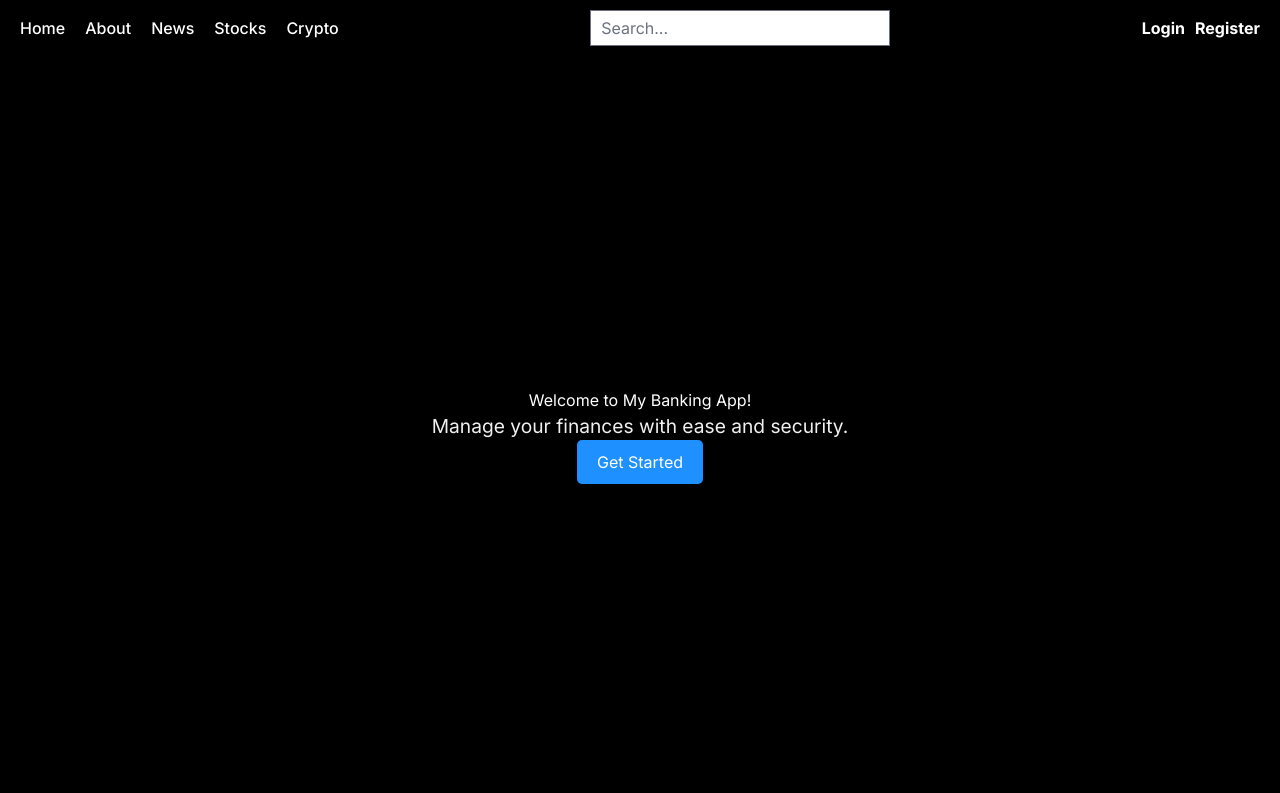
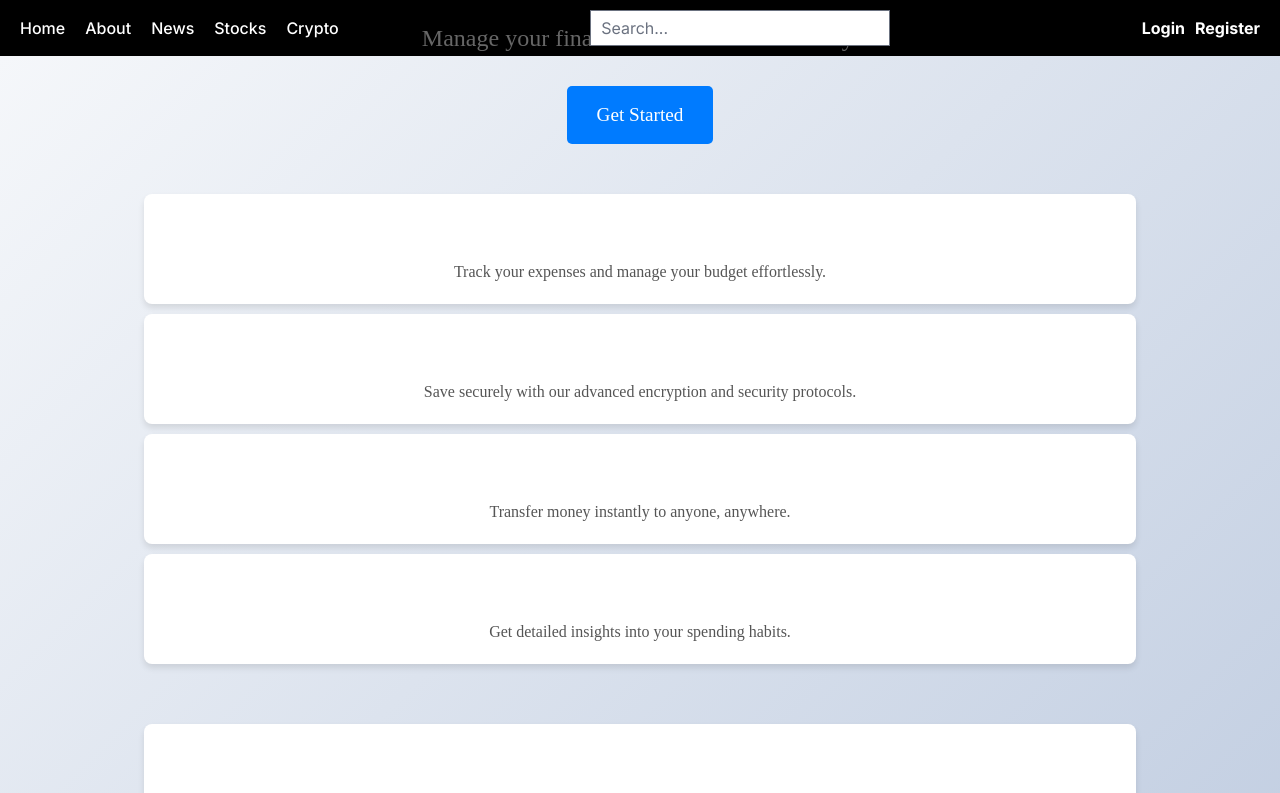
Before and after one commit to vincentbonet/BankingApp, a React (Vite) app in the folder banking-app/: page / in a window 1280 px wide. Shown: the top 793 px of the page. Built offline with nearby package versions, Linux system fonts and the light colour scheme.

Commit message:
chore: Update package.json and CSS files for UI improvements and consistent design

```diff
--- a/banking-app/package.json
+++ b/banking-app/package.json
@@ -16,6 +16,7 @@
     "dayjs": "^1.11.11",
     "flowbite": "^2.3.0",
     "flowbite-react": "^0.10.1",
+    "framer-motion": "^11.2.11",
     "react": "^18.2.0",
     "react-dom": "^18.2.0",
     "react-router": "^6.23.1",
--- a/banking-app/src/components/About.css
+++ b/banking-app/src/components/About.css
@@ -2,7 +2,6 @@
     padding: 20px;
     max-width: 800px;
     margin: 0 auto;
-    font-family: Arial, sans-serif;
     line-height: 1.6;
     background: black;
     color: white;
--- a/banking-app/src/components/Home.css
+++ b/banking-app/src/components/Home.css
@@ -1,75 +1,66 @@
 .home-container {
-    text-align: center;
-    padding: 20px;
-    color: #ffffff;
-    background-color: #000000;
-    min-height: 100vh;
     display: flex;
     flex-direction: column;
+    align-items: center;
     justify-content: center;
-    align-items: center;
+    height: 100vh;
+    background: linear-gradient(135deg, #f5f7fa 0%, #c3cfe2 100%);
+    font-family: 'Arial, sans-serif';
+    text-align: center;
+    padding: 0 20px;
 }
 
 .hero {
-    margin-bottom: 40px;
-}
-
-.animated-logo {
-    display: flex;
-    justify-content: center;
-    align-items: center;
     margin-bottom: 20px;
 }
 
-.logo {
-    width: 100px;
-    height: 100px;
+.hero h1 {
+    font-size: 3rem;
+    color: #333;
+    margin-bottom: 20px;
 }
 
-@keyframes rotateLogo {
-    0% { transform: rotate(0deg); }
-    100% { transform: rotate(360deg); }
-}
-
-h1 {
-    font-size: 2.5rem;
-    margin-bottom: 10px;
-    color: #f0f0f0;
-}
-
-p {
-    font-size: 1.2rem;
-    margin-bottom: 20px;
-    color: #f0f0f0;
+.hero p {
+    font-size: 1.5rem;
+    color: #666;
+    margin-bottom: 30px;
 }
 
 .cta-button {
-    background-color: #1e90ff;
-    color: #ffffff;
+    padding: 15px 30px;
+    font-size: 1.2rem;
+    color: #fff;
+    background-color: #007bff;
     border: none;
-    padding: 10px 20px;
-    font-size: 1rem;
+    border-radius: 5px;
     cursor: pointer;
-    border-radius: 5px;
-    transition: background-color 0.3s, transform 0.3s;
+    transition: background-color 0.3s, transform 0.2s;
 }
 
 .cta-button:hover {
-    background-color: #0b60bf;
+    background-color: #0056b3;
     transform: scale(1.05);
 }
 
-@media (max-width: 768px) {
-    .features-list {
-        flex-direction: column;
-    }
+.features, .testimonials {
+    width: 80%;
+    margin: 20px 0;
+}
 
-    .feature {
-        width: 100%;
-    }
+.feature, .testimonial {
+    background: #fff;
+    padding: 20px;
+    margin: 10px 0;
+    border-radius: 8px;
+    box-shadow: 0 4px 6px rgba(0, 0, 0, 0.1);
+}
 
-    .cta-button {
-        padding: 8px 16px;
-        font-size: 0.9rem;
-    }
+.feature h2, .testimonial h2 {
+    font-size: 1.5rem;
+    margin-bottom: 10px;
 }
+
+.feature p, .testimonial p {
+    font-size: 1rem;
+    color: #555;
+}
--- a/banking-app/src/components/Home.jsx
+++ b/banking-app/src/components/Home.jsx
@@ -1,28 +1,74 @@
 import React from 'react';
+import { motion } from 'framer-motion';
 import './Home.css';
-
-
 
 const Home = () => {
     const features = [
-        { title: 'Lorem Ipsum', description: 'Lorem ipsum dolor sit amet, consectetur adipiscing elit.' },
-        { title: 'Lorem Ipsum', description: 'Lorem ipsum dolor sit amet, consectetur adipiscing elit.' },
-        { title: 'Lorem Ipsum', description: 'Lorem ipsum dolor sit amet, consectetur adipiscing elit.' },
-        { title: 'Lorem Ipsum', description: 'Lorem ipsum dolor sit amet, consectetur adipiscing elit.' }
+        { title: 'Easy Budgeting', description: 'Track your expenses and manage your budget effortlessly.' },
+        { title: 'Secure Savings', description: 'Save securely with our advanced encryption and security protocols.' },
+        { title: 'Instant Transfers', description: 'Transfer money instantly to anyone, anywhere.' },
+        { title: 'Detailed Analytics', description: 'Get detailed insights into your spending habits.' }
     ];
 
     const testimonials = [
-        { name: 'Lorem Ipsum', text: 'Lorem ipsum dolor sit amet, consectetur adipiscing elit. Sed ut gravida mauris.' },
-        { name: 'Lorem Ipsum', text: 'Lorem ipsum dolor sit amet, consectetur adipiscing elit. Sed ut gravida mauris.' }
+        { name: 'Jane Doe', text: 'This app has transformed the way I manage my finances. Highly recommend!' },
+        { name: 'John Smith', text: 'User-friendly and secure. It’s my go-to app for all banking needs.' }
     ];
 
     return (
         <div className="home-container">
-            <div className="hero">
+            <motion.div
+                className="hero"
+                initial={{ opacity: 0, y: -50 }}
+                animate={{ opacity: 1, y: 0 }}
+                transition={{ duration: 1 }}
+            >
                 <h1>Welcome to My Banking App!</h1>
                 <p>Manage your finances with ease and security.</p>
-                <button className="cta-button">Get Started</button>
-            </div>
+                <motion.button
+                    className="cta-button"
+                    whileHover={{ scale: 1.1 }}
+                    whileTap={{ scale: 0.95 }}
+                >
+                    Get Started
+                </motion.button>
+            </motion.div>
+
+            <motion.div
+                className="features"
+                initial={{ opacity: 0 }}
+                animate={{ opacity: 1 }}
+                transition={{ delay: 0.5, duration: 1 }}
+            >
+                {features.map((feature, index) => (
+                    <motion.div
+                        className="feature"
+                        key={index}
+                        whileHover={{ scale: 1.02 }}
+                    >
+                        <h2>{feature.title}</h2>
+                        <p>{feature.description}</p>
+                    </motion.div>
+                ))}
+            </motion.div>
+
+            <motion.div
+                className="testimonials"
+                initial={{ opacity: 0 }}
+                animate={{ opacity: 1 }}
+                transition={{ delay: 1, duration: 1 }}
+            >
+                {testimonials.map((testimonial, index) => (
+                    <motion.div
+                        className="testimonial"
+                        key={index}
+                        whileHover={{ scale: 1.02 }}
+                    >
+                        <h2>{testimonial.name}</h2>
+                        <p>{testimonial.text}</p>
+                    </motion.div>
+                ))}
+            </motion.div>
         </div>
     );
 };
```
Also changed, not shown: 1 other file (tests, documents, lock files or other folders).
